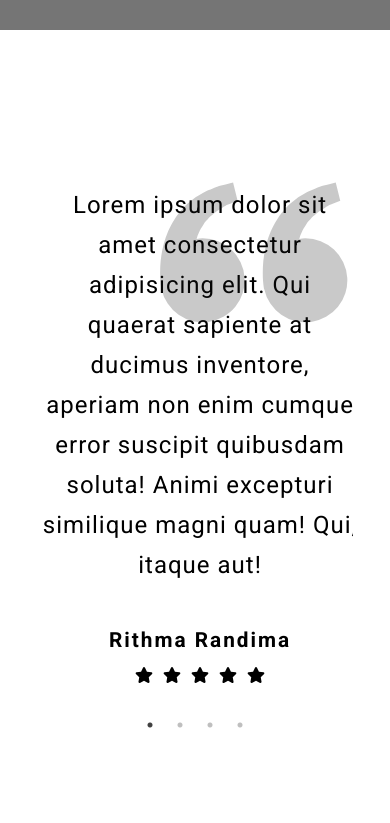
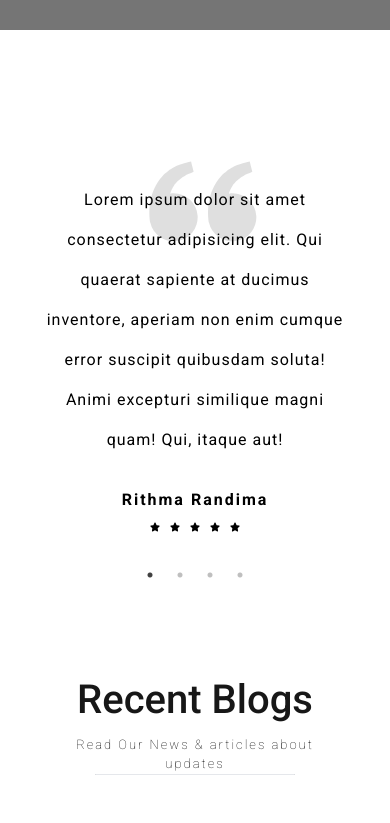
Before and after one commit to RithmaRandima/Style-Sync-Fashion-Web-App-React-CSS, a React (Create React App) app: page / in a window 390 px wide. Shown: the part 8900-9723 px from the top of the page. Built offline with nearby package versions, Linux system fonts and the light colour scheme; grey boxes are pictures that could not be loaded; a web font is replaced by a local one.

Commit message:
Completed Shop Page Responsive

```diff
--- a/src/Components/Testimonials/TestimonialBox/TestimonialBox.css
+++ b/src/Components/Testimonials/TestimonialBox/TestimonialBox.css
@@ -1,6 +1,5 @@
 .testimonial-box {
   width: 100%;
-  margin: 5px;
   text-align: center;
   position: relative;
   padding-top: 50px;
@@ -51,3 +50,25 @@
   font-size: 18px;
   gap: 10px;
 }
+
+@media screen and (max-width: 1050px) {
+  .testiQuoteMark {
+    font-size: 8rem;
+    color: #1a1a1a23;
+  }
+
+  .testiUserSection {
+    margin-top: 0px;
+  }
+  .testiQuote {
+    font-size: 1rem;
+  }
+
+  .testiUserName {
+    font-size: 1rem;
+  }
+
+  .testiStarContainer {
+    font-size: 10px;
+  }
+}
--- a/src/Components/Testimonials/Testimonials.css
+++ b/src/Components/Testimonials/Testimonials.css
@@ -8,39 +8,17 @@
   width: 70%;
   margin: auto;
   height: 100%;
-  display: flex;
-  align-items: center;
-  justify-content: center;
-  gap: 10px;
   position: relative;
 }
 
 .testiRight {
   flex-basis: 100%;
-  width: 120px;
+  width: 100%;
   height: 90%;
-  display: flex;
-  justify-content: center;
-  flex-direction: column;
-  position: relative;
 }
 
-@media screen and (max-width: 840px) {
-  .testimonials {
-    height: 100%;
-  }
-
+@media screen and (max-width: 1050px) {
   .testiContainer {
-    width: 90%;
-    flex-direction: column;
-  }
-  .testiButtonContainer {
-    position: absolute;
-    right: 20px;
-    bottom: 20px;
-  }
-  .testiRight {
-    width: 90%;
-    margin: auto;
+    width: 80%;
   }
 }
```
